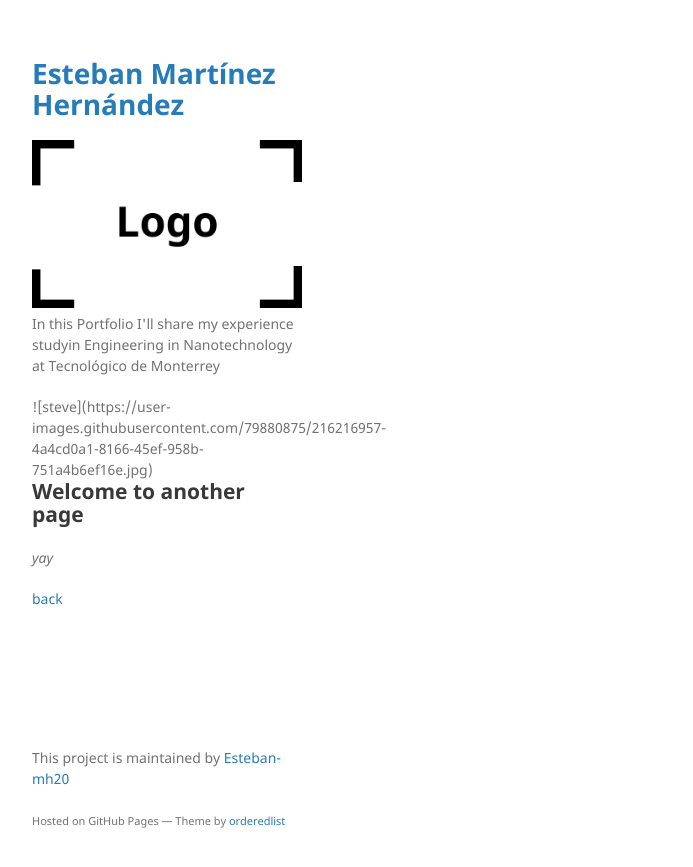
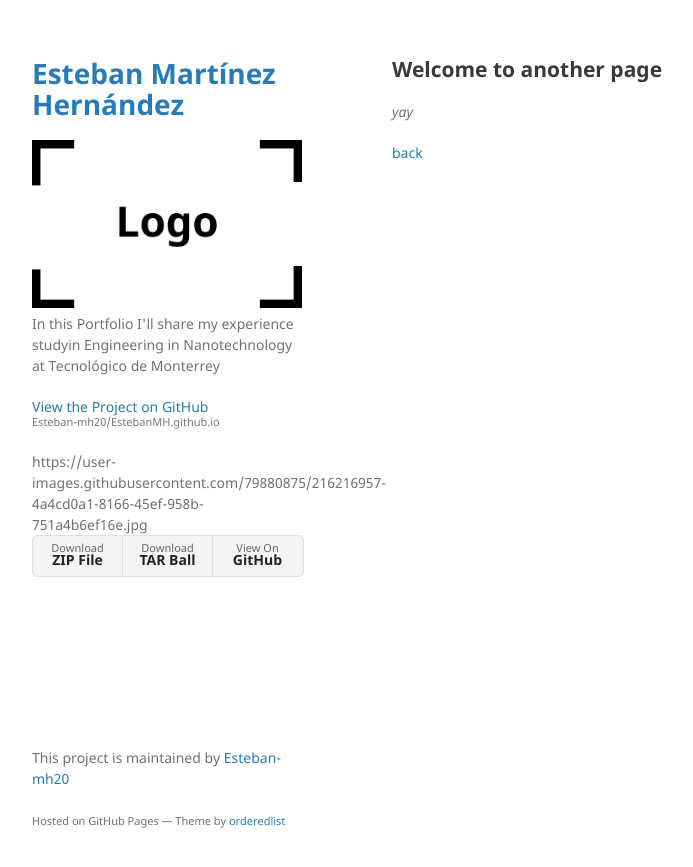
Before and after one commit to Esteban-mh20/EstebanMH.github.io, a Jekyll site: the page built from another-page.md, in a window 1280 px wide. Shown: the top 867 px of the page, without its empty margins (178-871 px from the left). Built offline with Jekyll 4.4.1, drawn with Linux system fonts in a browser that asks for light colours; our own code applies the rules of GitHub Pages for plain Markdown files.

Commit message:
Update default.html

```diff
--- a/_layouts/default.html
+++ b/_layouts/default.html
@@ -23,14 +23,25 @@
 
         <p>{{ site.description | default: site.github.project_tagline }}</p>
 
-![steve](https://user-images.githubusercontent.com/79880875/216216957-4a4cd0a1-8166-45ef-958b-751a4b6ef16e.jpg)
-
+        {% if site.github.is_project_page %}
+        <p class="view"><a href="{{ site.github.repository_url }}">View the Project on GitHub <small>{{ site.github.repository_nwo }}</small></a></p>
+        {% endif %}
 
         {% if site.github.is_user_page %}
         <p class="view"><a href="{{ site.github.owner_url }}">View My GitHub Profile</a></p>
         {% endif %}
 
+https://user-images.githubusercontent.com/79880875/216216957-4a4cd0a1-8166-45ef-958b-751a4b6ef16e.jpg
 
+        {% if site.show_downloads %}
+        <ul class="downloads">
+          <li><a href="{{ site.github.zip_url }}">Download <strong>ZIP File</strong></a></li>
+          <li><a href="{{ site.github.tar_url }}">Download <strong>TAR Ball</strong></a></li>
+          <li><a href="{{ site.github.repository_url }}">View On <strong>GitHub</strong></a></li>
+        </ul>
+        {% endif %}
+      </header>
+      <section>
 
       {{ content }}
 
```
